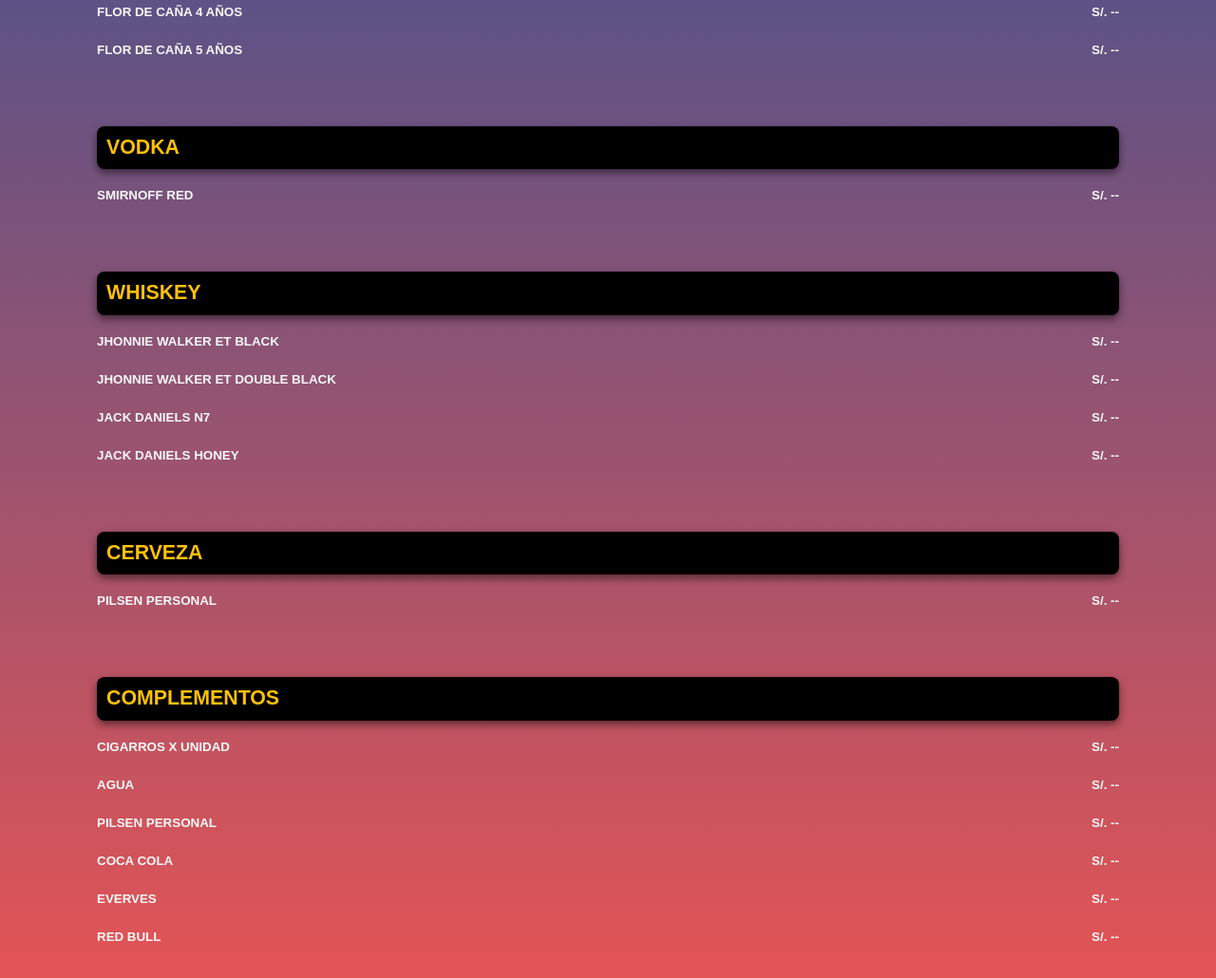
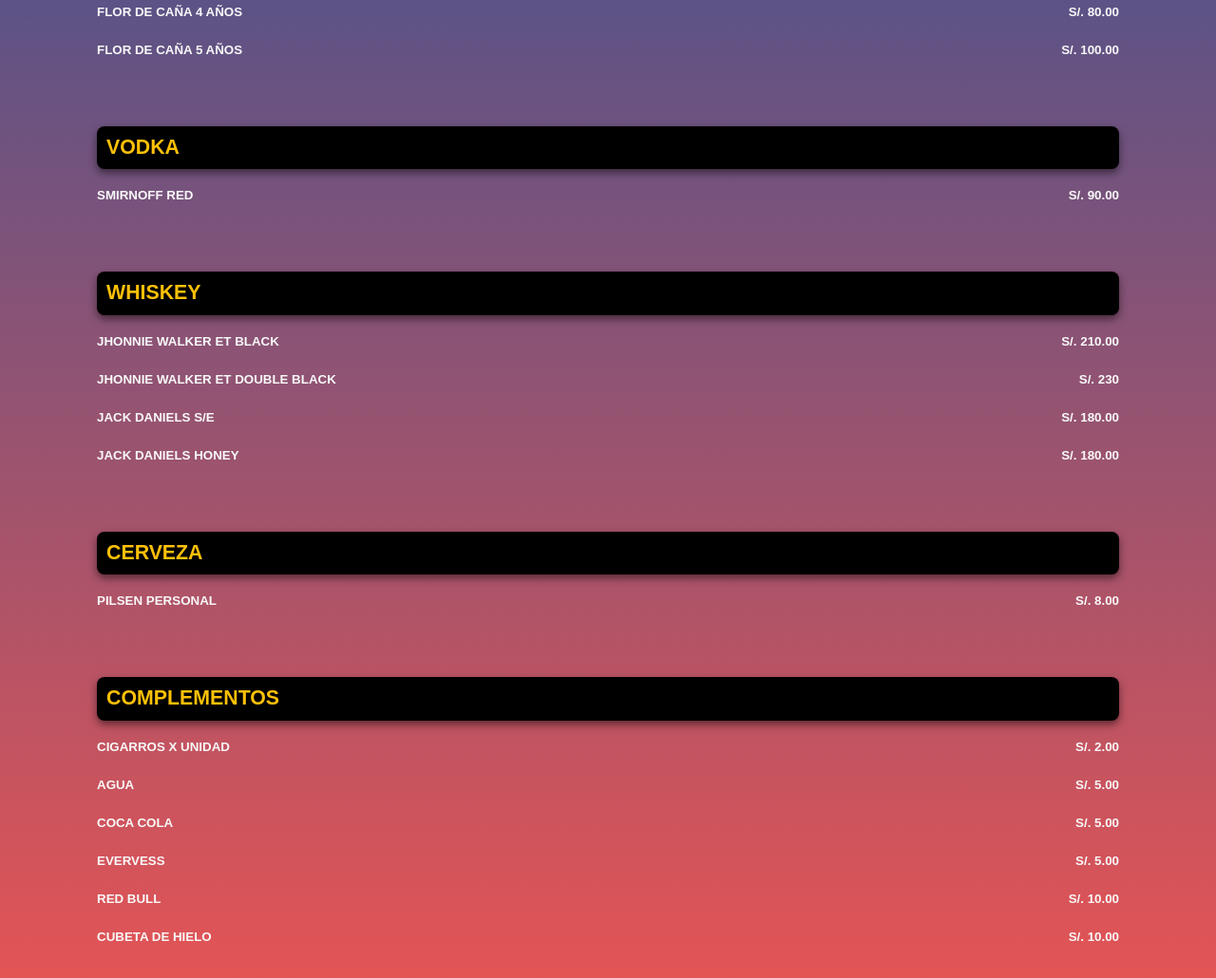
Before and after one commit to jantoni54/osirismenu, a plain HTML site: page index.html in a window 1280 px wide. Shown: the part 386-1416 px from the top of the page at 95% size. Drawn offline with nearby package versions, Linux system fonts and the light colour scheme.

Commit message:
carta completa

```diff
--- a/index.html
+++ b/index.html
@@ -81,11 +81,11 @@
             </div>
             <div class="menu-item">
                 <span>FLOR DE CAÑA 4 AÑOS</span>
-                <span class="menu-price">S/. --</span>
+                <span class="menu-price">S/. 80.00</span>
             </div>
             <div class="menu-item">
                 <span>FLOR DE CAÑA 5 AÑOS</span>
-                <span class="menu-price">S/. --</span>
+                <span class="menu-price">S/. 100.00</span>
             </div>
         </div>
         <!-- Shots Section -->
@@ -93,60 +93,60 @@
             <h2 class="text-warning">VODKA</h2>
             <div class="menu-item">
                 <span>SMIRNOFF RED</span>
-                <span class="menu-price">S/. --</span>
+                <span class="menu-price">S/. 90.00</span>
             </div>
         </div>
         <div class="menu-section">
             <h2 class="text-warning">WHISKEY</h2>
             <div class="menu-item">
                 <span>JHONNIE WALKER ET BLACK</span>
-                <span class="menu-price">S/. --</span>
+                <span class="menu-price">S/. 210.00</span>
             </div>
             <div class="menu-item">
                 <span>JHONNIE WALKER ET DOUBLE BLACK</span>
-                <span class="menu-price">S/. --</span>
+                <span class="menu-price">S/. 230</span>
             </div>
             <div class="menu-item">
-                <span>JACK DANIELS N7</span>
-                <span class="menu-price">S/. --</span>
+                <span>JACK DANIELS S/E</span>
+                <span class="menu-price">S/. 180.00</span>
             </div>
             <div class="menu-item">
                 <span>JACK DANIELS HONEY</span>
-                <span class="menu-price">S/. --</span>
+                <span class="menu-price">S/. 180.00</span>
             </div>
         </div>
         <div class="menu-section">
             <h2 class="text-warning">CERVEZA</h2>
             <div class="menu-item">
                 <span>PILSEN PERSONAL</span>
-                <span class="menu-price">S/. --</span>
+                <span class="menu-price">S/. 8.00</span>
             </div>
         </div>
         <div class="menu-section">
             <h2 class="text-warning">COMPLEMENTOS</h2>
             <div class="menu-item">
                 <span>CIGARROS X UNIDAD</span>
-                <span class="menu-price">S/. --</span>
+                <span class="menu-price">S/. 2.00</span>
             </div>
             <div class="menu-item">
                 <span>AGUA</span>
-                <span class="menu-price">S/. --</span>
-            </div>
-            <div class="menu-item">
-                <span>PILSEN PERSONAL</span>
-                <span class="menu-price">S/. --</span>
+                <span class="menu-price">S/. 5.00</span>
             </div>
             <div class="menu-item">
                 <span>COCA COLA</span>
-                <span class="menu-price">S/. --</span>
+                <span class="menu-price">S/. 5.00</span>
             </div>
             <div class="menu-item">
-                <span>EVERVES</span>
-                <span class="menu-price">S/. --</span>
+                <span>EVERVESS</span>
+                <span class="menu-price">S/. 5.00</span>
             </div>
             <div class="menu-item">
                 <span>RED BULL</span>
-                <span class="menu-price">S/. --</span>
+                <span class="menu-price">S/. 10.00</span>
+            </div>
+            <div class="menu-item">
+                <span>CUBETA DE HIELO</span>
+                <span class="menu-price">S/. 10.00</span>
             </div>
         </div>
     </div>
```
